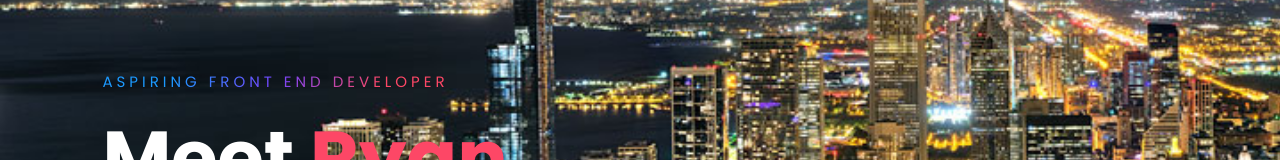
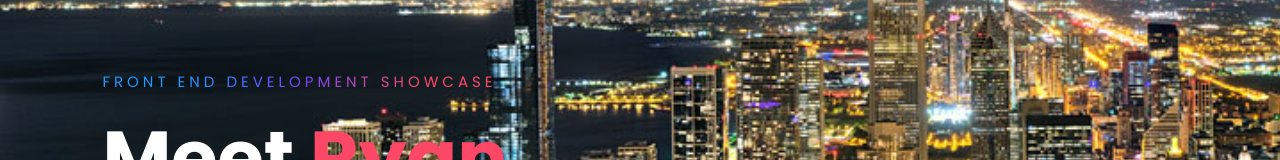
Before and after one commit to rmh2609/linkedin-site, a plain HTML site: page index.html in a window 1280 px wide. Shown: the part 211-371 px from the top of the page. Drawn offline with Linux system fonts and the light colour scheme.

Commit message:
Update index.html

```diff
--- a/index.html
+++ b/index.html
@@ -19,7 +19,7 @@
 
       </nav>
       <div class="content">
-        <span class="title">Aspiring Front End Developer</span>
+        <span class="title">Front End Development Showcase</span>
         <h1>Meet <span>Ryan</span></h1>
         <p>
           I’ve worked in fintech building processes, simplifying operations and creating solutions.
```
